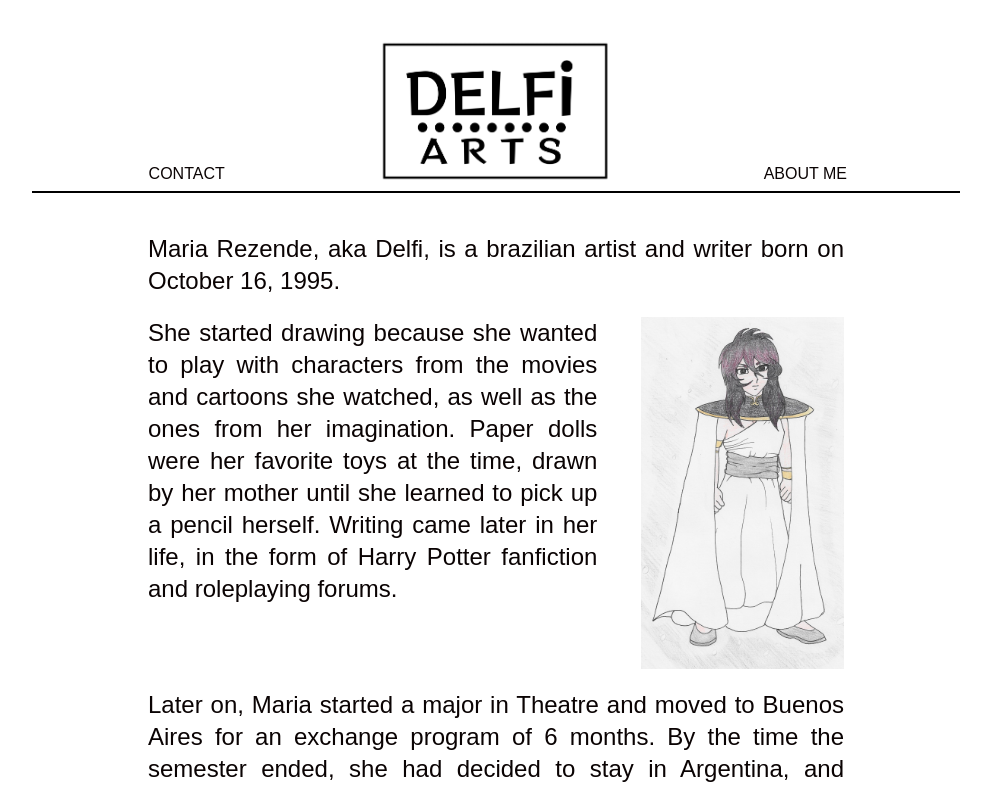
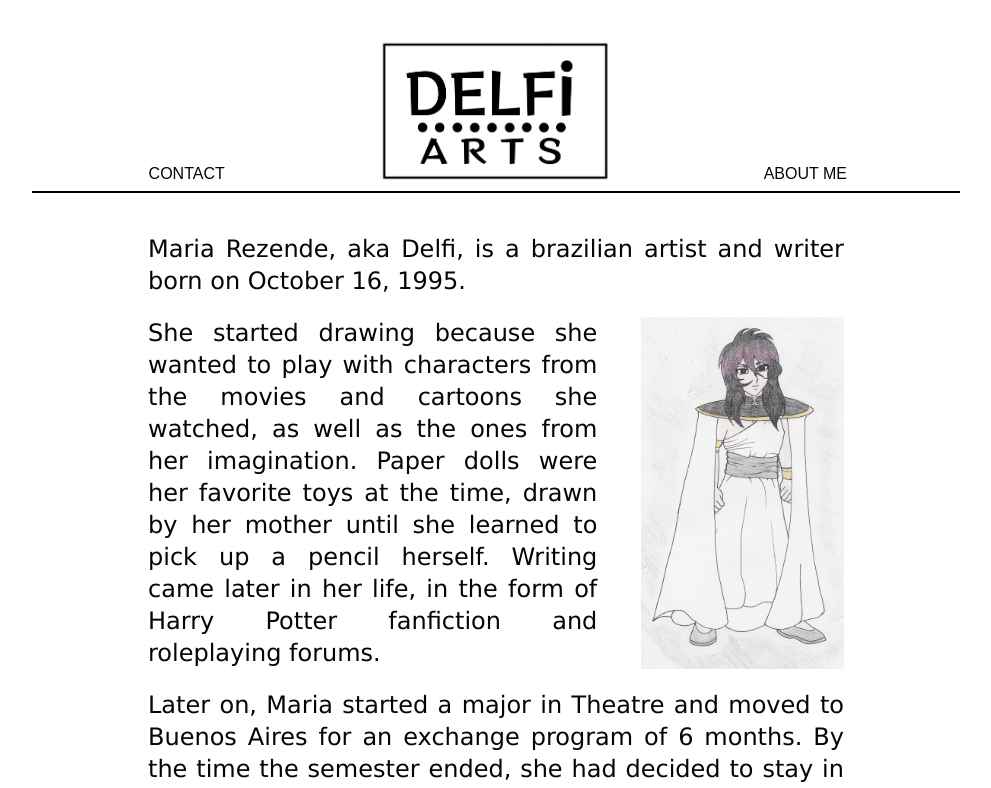
Before and after one commit to Netharian/DelfiArts, a Next.js app: page /aboutme in a window 1280 px wide. Shown: the top 788 px of the page, without its empty margins (144-1135 px from the left). Built offline with nearby package versions, Linux system fonts and the light colour scheme; a web font is replaced by a local one.

Commit message:
nova fonte about me

```diff
--- a/src/pages/aboutme.tsx
+++ b/src/pages/aboutme.tsx
@@ -10,6 +10,7 @@ export default function AboutMe() {
             </Head>
             <main>
                 <Navbar />
+                <div className="font-sans">
                     <div className="text-justify md:text-2xl md:w-9/12 mx-auto">
                         <p className="mb-5 mt-10">
                             Maria Rezende, aka Delfi, is a brazilian artist and writer born on October 16, 1995.
@@ -54,7 +55,7 @@ export default function AboutMe() {
                             <img src="aboutme3.jpg" alt="imagem3" />
                         </div>
 
-
+                    </div>
 
                 </div>
             </main>
--- a/src/styles/pages/AboutMe.module.css
+++ b/src/styles/pages/AboutMe.module.css
@@ -4,8 +4,6 @@
     margin: 0 auto;
     padding: 2.5rem 2rem;
 
-    display: flex;
-    flex-direction: column;
 
 
 }
```
Lines whose indentation alone changed are shown as unchanged.
